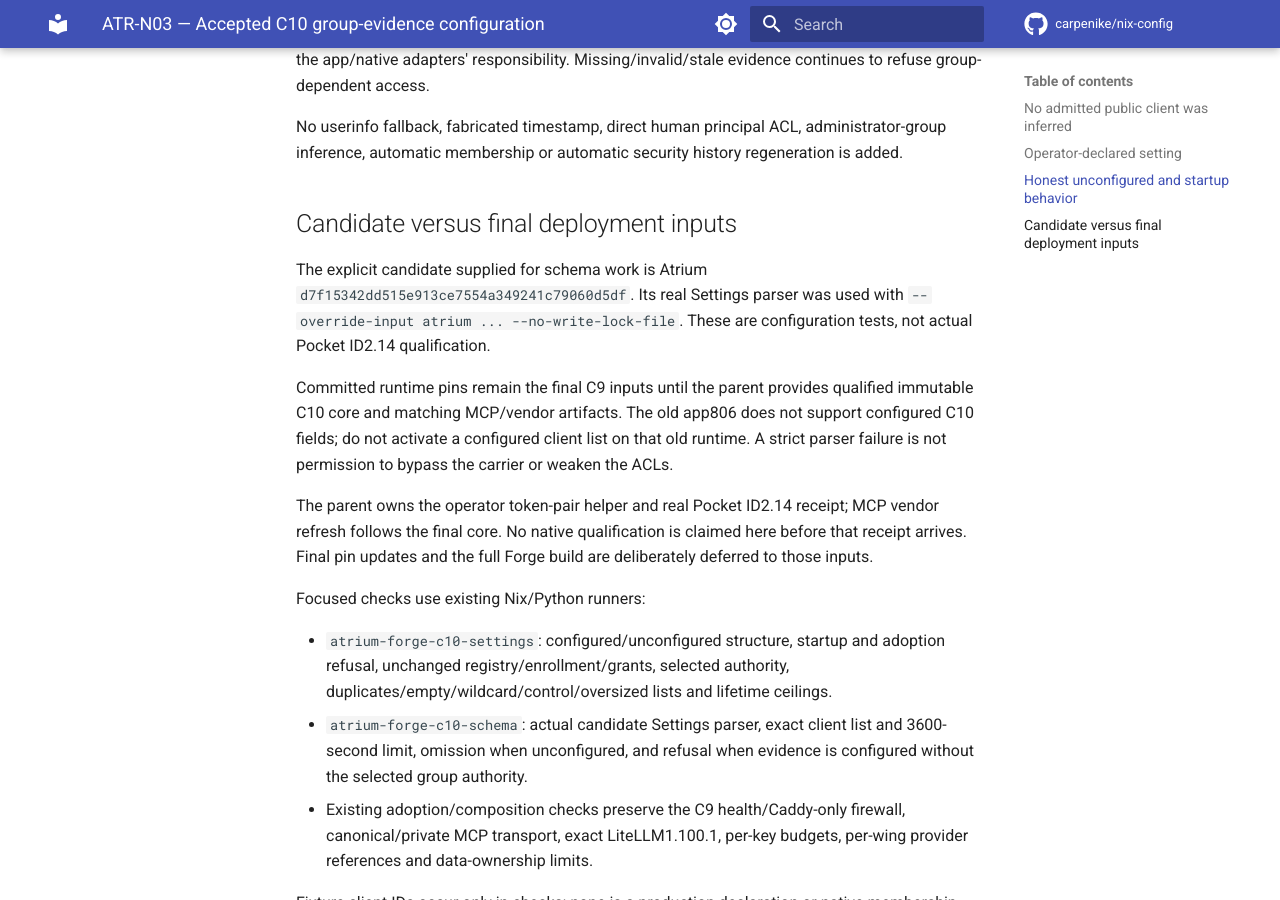
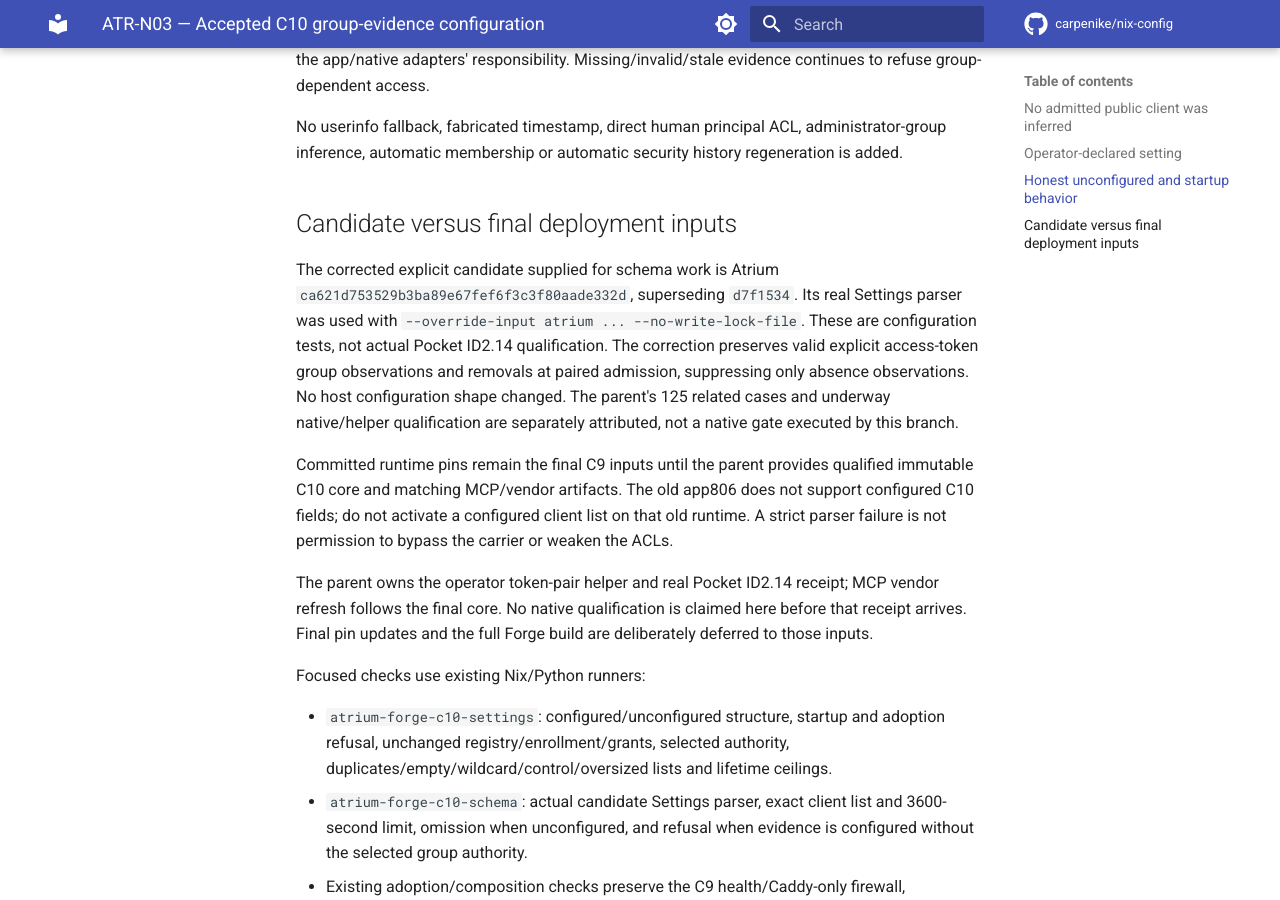
Before and after one commit to carpenike/nix-config, an MkDocs documentation site: the page built from docs/services/atrium-c10-groups.md, in a window 1280 px wide and 900 px high, scrolled down 2365 px. Built offline with MkDocs 1.6.1 and Material for MkDocs 9.7.7, drawn with Linux system fonts in a browser that asks for light colours; comment, search, counter and statistics services are not loaded.

Commit message:
ATR-N03: qualify corrected C10 schema candidate references
Use ca621d7 rather than superseded d7 for non-writing candidate schema validation and upcoming qualified consumption. Both actual Settings/cloud-schema checks pass; configuration shape, operator admission prerequisites, final C9 pins, native/TLS/health boundaries and group-only ACLs are unchanged. Native/helper qualification and final runtime/vendor pins remain pending parent inputs.

Co-authored-by: Copilot <223556219+Copilot@users.noreply.github.com>
Copilot-Session: 1e5e7d6d-a45a-4ac0-9fb1-9bf14b3658cb

```diff
--- a/docs/services/atrium-c10-groups.md
+++ b/docs/services/atrium-c10-groups.md
@@ -96,10 +96,16 @@ history regeneration is added.
 
 ## Candidate versus final deployment inputs
 
-The explicit candidate supplied for schema work is Atrium
-`d7f15342dd515e913ce7554a349241c79060d5df`. Its real Settings parser was used
+The corrected explicit candidate supplied for schema work is Atrium
+`ca621d753529b3ba89e67fef6f3c3f80aade332d`, superseding `d7f1534`.
+Its real Settings parser was used
 with `--override-input atrium ... --no-write-lock-file`. These are configuration
 tests, not actual Pocket ID2.14 qualification.
+The correction preserves valid explicit access-token group observations and
+removals at paired admission, suppressing only absence observations. No host
+configuration shape changed. The parent's 125 related cases and underway
+native/helper qualification are separately attributed, not a native gate
+executed by this branch.
 
 Committed runtime pins remain the final C9 inputs until the parent provides
 qualified immutable C10 core and matching MCP/vendor artifacts. The old app806
```
Also changed, not shown: docs/services/evidence/atrium-c10-config.json (+9 -6 lines).
